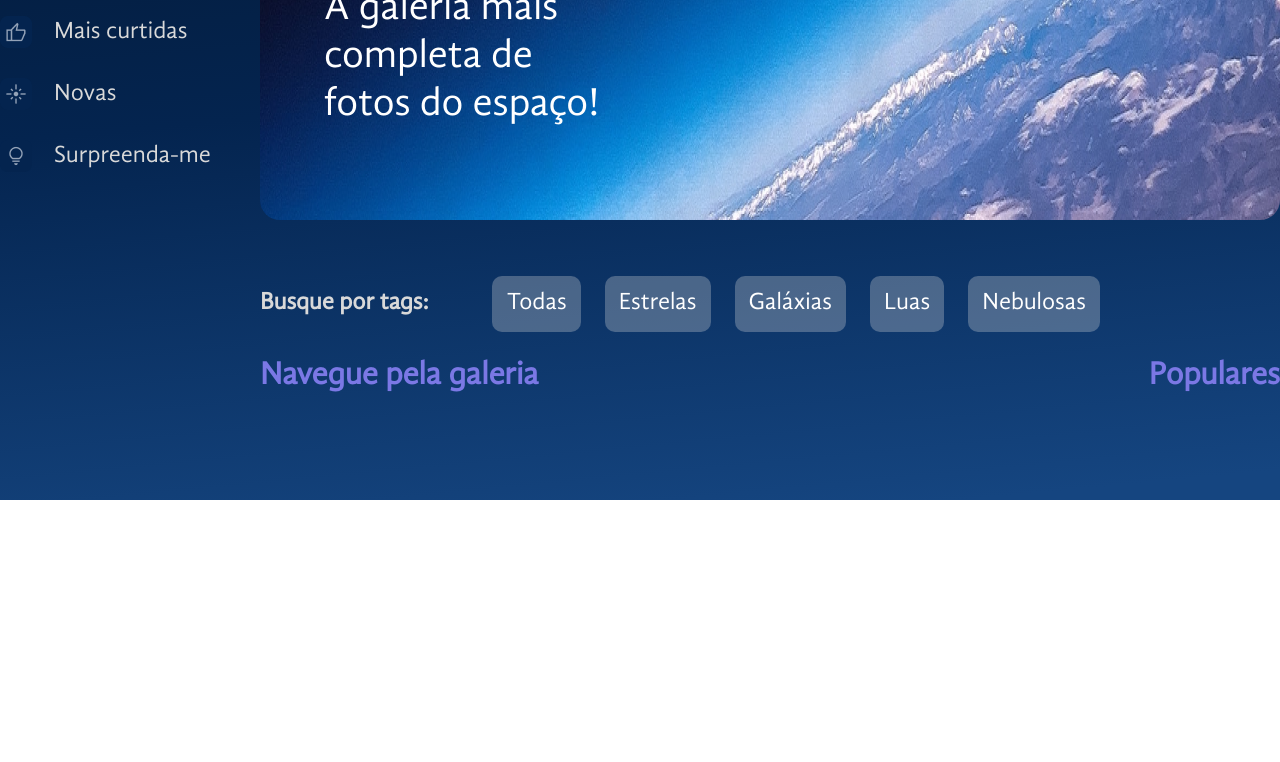
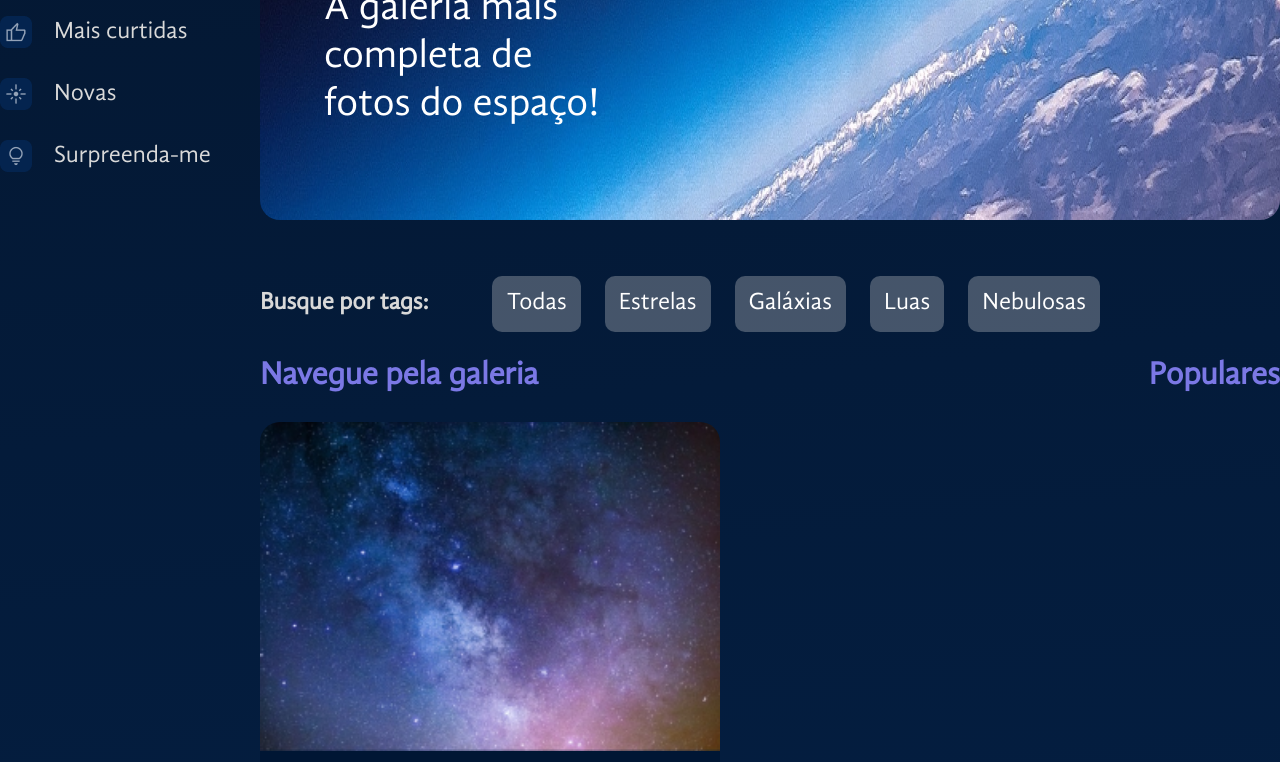
Before and after one commit to leonfpontes/space-app, a React (Vite) app: page / in a window 1280 px wide. Shown: the part 300-1062 px from the top of the page. Before the commit the page ends 800 px from the top, so only its background shows below. Built offline with nearby package versions, Linux system fonts and the light colour scheme.

Commit message:
mostrando fotos na galeria

```diff
--- a/src/App.jsx
+++ b/src/App.jsx
@@ -5,6 +5,9 @@
 import Banner from "./componentes/Banner";
 import bannerBackground from './assets/banner.png'
 import Galeria from "./componentes/Galeria";
+
+import fotos from './fotos.json'
+import { useState } from "react";
 
 const FundoGradiente = styled.div`
   background: linear-gradient(174.61deg, #041833 4.16%, #04244F 48%, #154580 96.76%);
@@ -28,7 +31,8 @@
   flex-grow: 1;
 `
 
-function App() {
+const App = () => {
+  const [fotosDaGaleria, setFotosDaGaleria] = useState(fotos)
   return (
     <FundoGradiente>
       <EstilosGlobais />
@@ -41,7 +45,7 @@
               texto="A galeria mais completa de fotos do espaço!"
               backgroundImage={bannerBackground}
             />
-            <Galeria />
+            <Galeria fotos={fotosDaGaleria}/>
           </ConteudoGaleria>
         </MainContainer>
       </AppContainer>
--- /dev/null
+++ b/src/componentes/BotaoIcone/index.jsx
@@ -0,0 +1,13 @@
+import { styled } from "styled-components"
+
+const BotaoIcone = styled.button`
+    margin-left: 12px;
+    display: flex;
+    align-items: center;
+    justify-content: center;
+    background-color: transparent;
+    border: none;
+    cursor: pointer;
+`
+
+export default BotaoIcone
--- /dev/null
+++ b/src/componentes/Galeria/Imagem/index.jsx
@@ -0,0 +1,57 @@
+import { styled } from "styled-components"
+import BotaoIcone from "../../BotaoIcone"
+
+const Figure = styled.figure`
+    width: ${props => props.$expandida ? '90%' : '460px'};
+    max-width: 100%;
+    margin: 0;
+    display: flex;
+    flex-direction: column;
+    & > img {
+        max-width: 100%;
+        border-radius: 20px 20px 0 0;
+    }
+    figcaption {
+        background-color: #001634;
+        border-radius: 0px 0px 20px 20px;
+        color: white;
+        box-sizing: border-box;
+        padding: 12px;
+        h3 {
+            font-family: 'GandhiSansBold';
+        }
+        h4 {
+            flex-grow: 1;
+        }
+        h3, h4 {
+            margin: 0;
+            font-size: 16px;
+        }
+    }
+`
+
+const Rodape = styled.footer`
+    display: flex;
+    justify-content: space-between;
+    align-items: center;
+`
+
+const Imagem = ({ foto, expandida = false }) => {
+    return (<Figure $expandida={expandida} id={`foto-${foto.id}`}>
+        <img src={foto.path} alt={foto.alt} />
+        <figcaption>
+            <h3>{foto.titulo}</h3>
+            <Rodape>
+                <h4>{foto.fonte}</h4>
+                <BotaoIcone>
+                    <img src="/icones/favorito.png" alt="Icone de favorito" />
+                </BotaoIcone>
+                {!expandida && <BotaoIcone aria-hidden={expandida}>
+                    <img src="/icones/expandir.png" alt="Icone de expandir" />
+                </BotaoIcone>}
+            </Rodape>
+        </figcaption>
+    </Figure>)
+}
+
+export default Imagem
--- a/src/componentes/Galeria/index.jsx
+++ b/src/componentes/Galeria/index.jsx
@@ -1,24 +1,38 @@
-import styled from "styled-components"
+import { styled } from "styled-components"
 import Titulo from "../Titulo"
 import Tags from "./Tags"
 import Populares from "./Populares"
+import Imagem from "./Imagem"
 
 const GaleriaContainer = styled.div`
     display: flex;
+    gap: 24px;
 `
+
 const SecaoFluida = styled.section`
     flex-grow: 1;
 `
 
+const ImagensContainer = styled.section`
+    display: flex;
+    justify-content: space-between;
+    flex-wrap: wrap;
+    gap: 24px;
+`
 
-const Galeria = () => {
-    return(
+const Galeria = ({ fotos = [] }) => {
+    return (
         <>
             <Tags />
             <GaleriaContainer>
                 <SecaoFluida>
                     <Titulo>Navegue pela galeria</Titulo>
-
+                    <ImagensContainer>
+                        {fotos.map(foto => <Imagem
+                            key={foto.id}
+                            foto={foto} />)
+                        }
+                    </ImagensContainer>
                 </SecaoFluida>
                 <Populares />
             </GaleriaContainer>
--- /dev/null
+++ b/src/fotos.json
@@ -0,0 +1,72 @@
+[
+    {
+        "titulo": "Grande Nuvem de Magalhães",
+        "fonte": "Alura Space",
+        "path": "/imagens/galeria/foto-1.png",
+        "id": "1",
+        "tagId": 2
+    },
+    {
+        "titulo": "Via Láctea",
+        "fonte": "Alura Space",
+        "path": "/imagens/galeria/foto-2.png",
+        "id": "2",
+        "tagId": 2
+    },
+    {
+        "titulo": "Lua: quarto minguante",
+        "fonte": "Alura Space",
+        "path": "/imagens/galeria/foto-3.png",
+        "id": "3",
+        "tagId": 3
+    },
+    {
+        "titulo": "Galáxia de Andrómeda",
+        "fonte": "Alura Space",
+        "path": "/imagens/galeria/foto-4.png",
+        "id": "4",
+        "tagId": 2
+    },
+    {
+        "titulo": "Estrela Pistola",
+        "fonte": "Alura Space",
+        "path": "/imagens/galeria/foto-5.png",
+        "id": "5",
+        "tagId": 1
+    },
+    {
+        "titulo": "Ilustração",
+        "fonte": "Alura Space",
+        "path": "/imagens/galeria/foto-6.png",
+        "id": "6",
+        "tagId": 4
+    },
+    {
+        "titulo": "Galáxia de Andrómeda",
+        "fonte": "Alura Space",
+        "path": "/imagens/galeria/foto-7.png",
+        "id": "7",
+        "tagId": 2
+    },
+    {
+        "titulo": "Ilustração",
+        "fonte": "Alura Space",
+        "path": "/imagens/galeria/foto-8.png",
+        "id": "8",
+        "tagId": 4
+    },
+    {
+        "titulo": "Céu estrelado",
+        "fonte": "Alura Space",
+        "path": "/imagens/galeria/foto-9.png",
+        "id": "9",
+        "tagId": 1
+    },
+    {
+        "titulo": "Ilustração",
+        "fonte": "Alura Space",
+        "path": "/imagens/galeria/foto-10.png",
+        "id": "10",
+        "tagId": 1
+    }
+]
```
